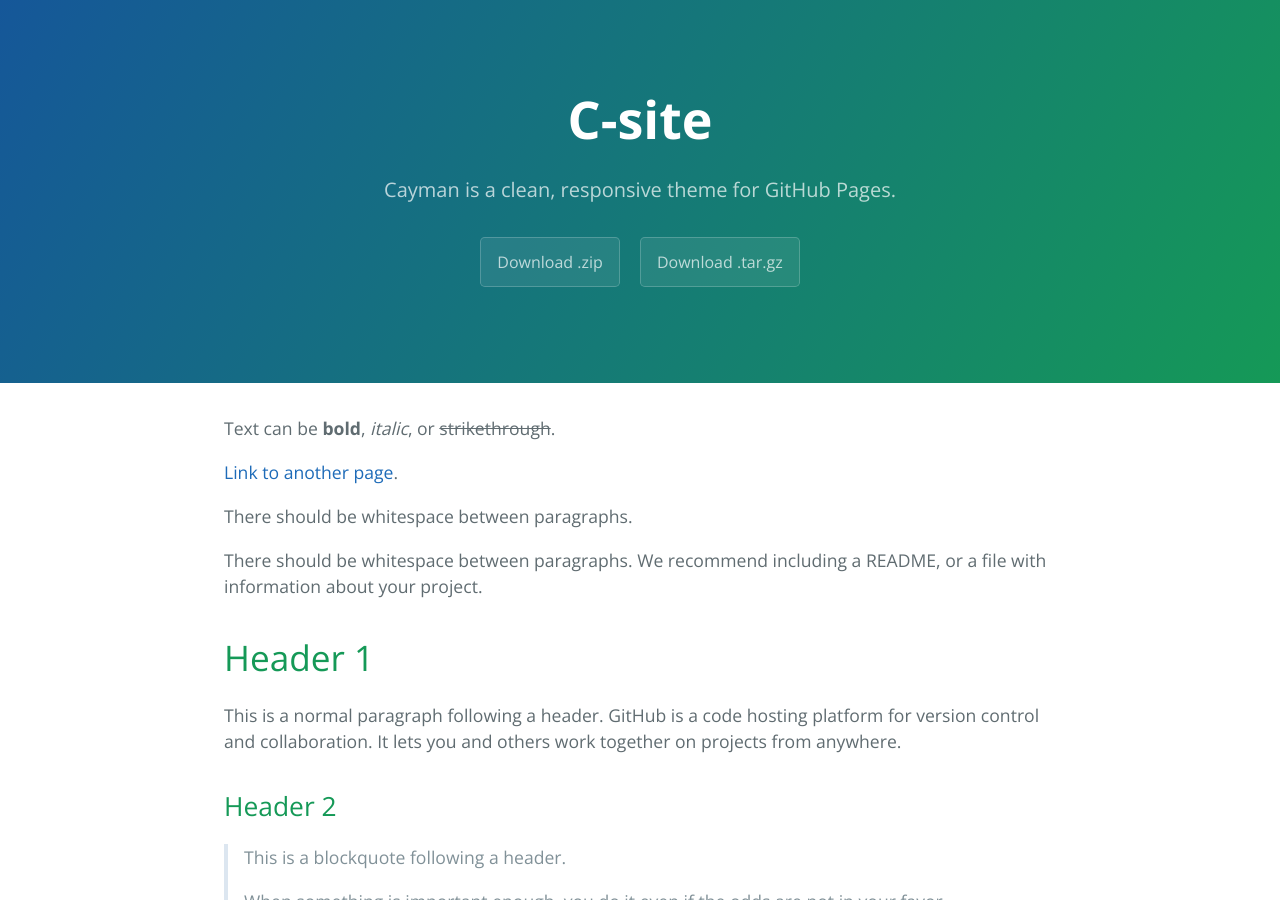
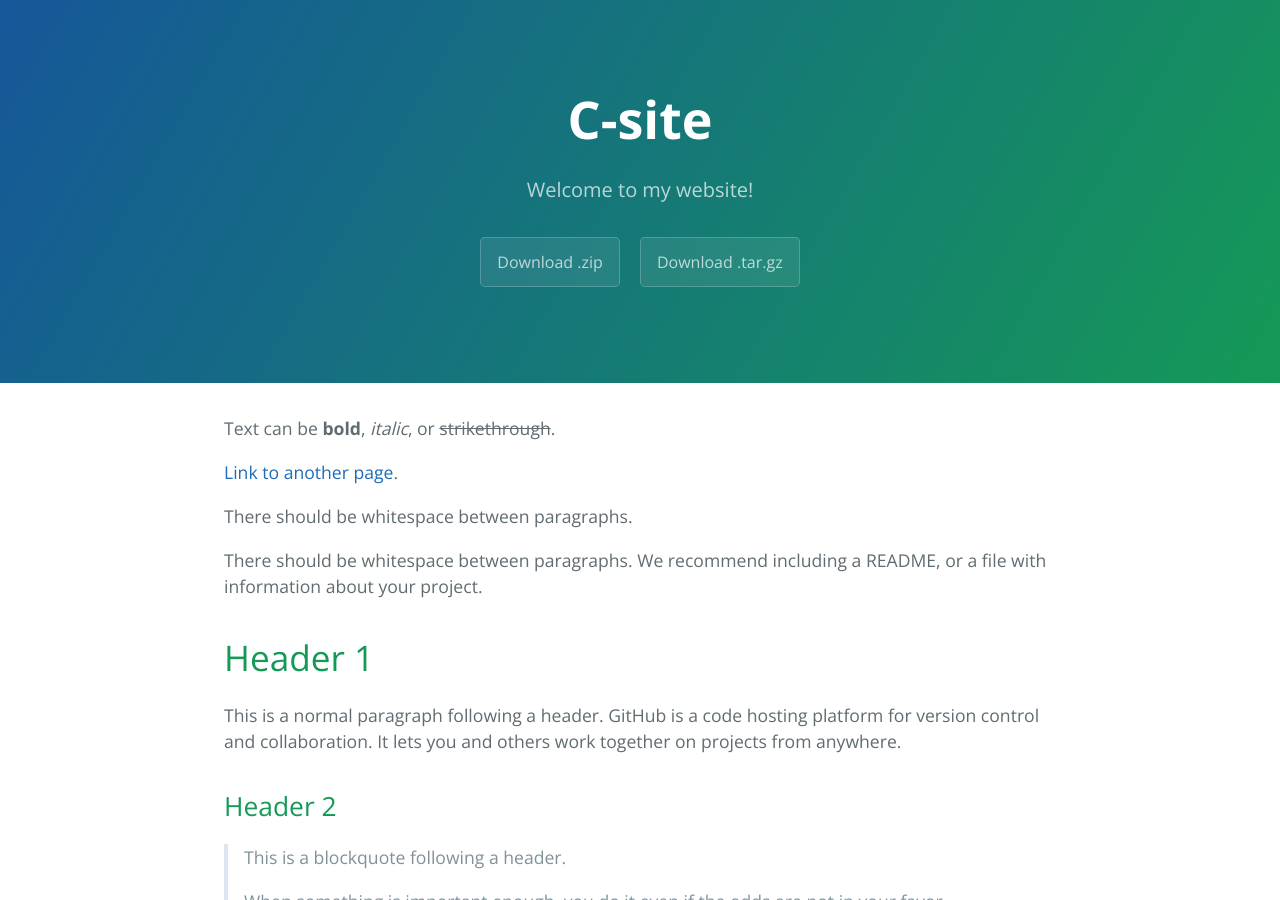
Before and after one commit to codeman1o1/codeman1o1.github.io, a Jekyll site: the page built from index.md, in a window 1280 px wide and 900 px high. Built offline with Jekyll 4.4.1, drawn with Linux system fonts in a browser that asks for light colours.

Commit message:
Update _config.yml

```diff
--- a/_config.yml
+++ b/_config.yml
@@ -1,5 +1,5 @@
 title: C-site
-description: Cayman is a clean, responsive theme for GitHub Pages.
+description: Welcome to my website!
 show_downloads: true
 google_analytics:
 theme: jekyll-theme-cayman
```
